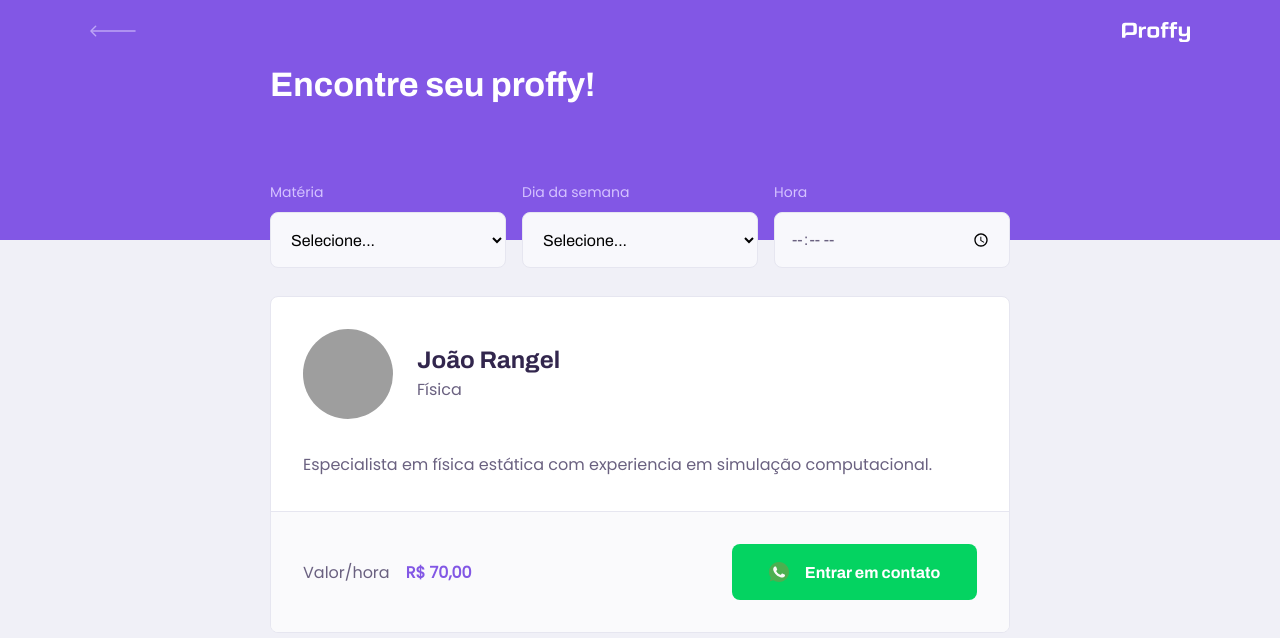
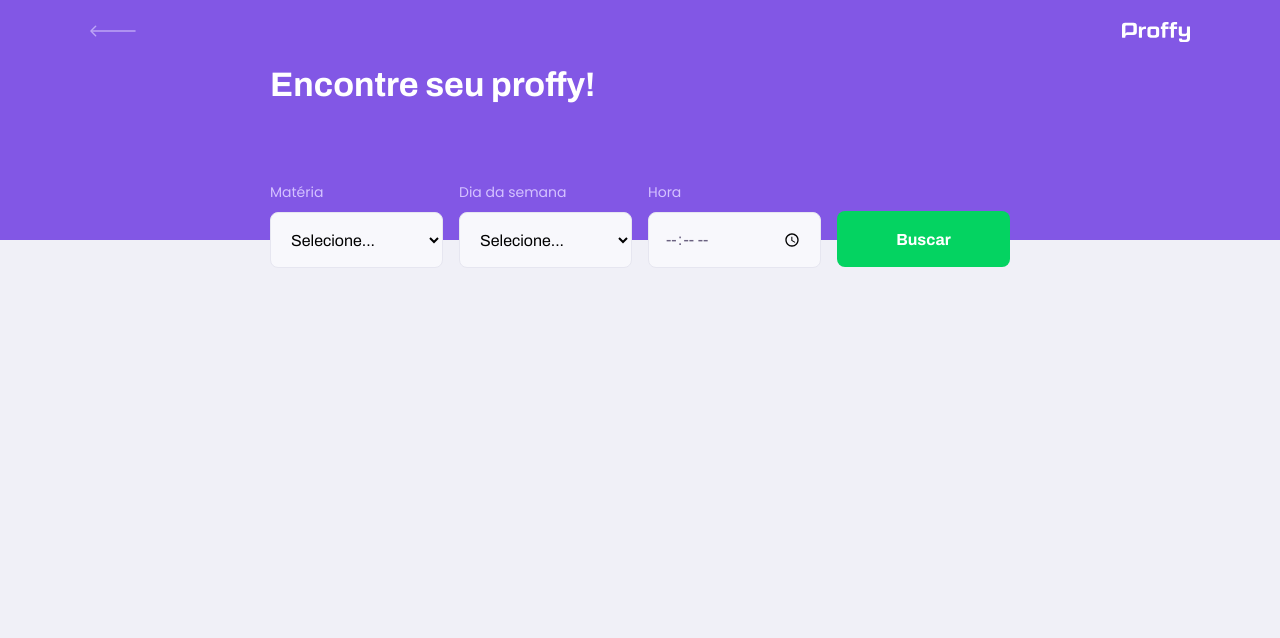
Before and after one commit to Joao-rangel/js-proffy, a React (Create React App) app: page /study in a window 1280 px wide. Shown: the top 638 px of the page. Built offline with nearby package versions, Linux system fonts and the light colour scheme; grey boxes are pictures that could not be loaded.

Commit message:
teacherList add db get filter

```diff
--- a/src/components/Select/styles.css
+++ b/src/components/Select/styles.css
@@ -2,7 +2,8 @@
   position: relative;
 }
 
-.select-block + .select-block { /* todo select-block depois do select-block */
+.select-block + .select-block,
+.select-block + .input-block { /* todo select-block depois do select-block */
   margin-top: 1.4rem;
 }
 
--- a/src/components/TeacherItem/index.tsx
+++ b/src/components/TeacherItem/index.tsx
@@ -4,25 +4,37 @@
 
 import './styles.css'
 
-function TeacherItem() {
+export interface Teacher { /* feita separada para exportar para TeacherList */
+  id: number,
+  subject: string,
+  cost: number,
+  name: string,
+  avatar: string,
+  whatsapp: string,
+  bio: string
+}
+
+interface TeacherItemProps { /* declarar interface para inserir variáveis no DOM */
+  teacher: Teacher
+}
+
+const TeacherItem: React.FC<TeacherItemProps> = ({ teacher }) => {
   return (
     <article className="teacher-item">
       <header>
-      <img src="https://hermes.digitalinnovation.one/users/student/43e38df4-a634-4f5a-a1b3-8376b6f49812.jpg" alt="Joao Rangel"/>
+        <img src={teacher.avatar} alt="Joao Rangel" />
         <div>
-        <strong>João Rangel</strong>
-        <span>Física</span>
+          <strong>{teacher.name}</strong>
+          <span>{teacher.subject}</span>
         </div>
       </header>
 
-    <p>
-      Especialista em física estática com experiencia em simulação computacional.
-    </p>
+      <p>{teacher.bio}</p>
 
       <footer>
         <p>
           Valor/hora
-        <strong>R$ 70,00</strong>
+        <strong>R$ {teacher.cost}</strong>
         </p>
         <button type="button">
           <img src={whatsappIcon} alt="whatsap" />
--- a/src/pages/TeacherForm/index.tsx
+++ b/src/pages/TeacherForm/index.tsx
@@ -7,9 +7,10 @@
 import Textarea from '../../components/Textarea';
 import Select from '../../components/Select';
 
-import './styles.css'
 import api from '../../services/api';
 import { useHistory } from 'react-router-dom';
+
+import './styles.css'
 
 function TeacherForm() { /* declarando itens da agenda dos professores */
   const history = useHistory(); /* permite navegação pelo site com push */
@@ -129,10 +130,10 @@
             </legend>
 
             {scheduleItems.map((scheduleItem, index) => { /* gera as inputs pra cada schedule enviado */
-              return ( /* key obrigatorio */
+              return ( /* key obrigatorio no map */
                 <div key={scheduleItem.week_day + scheduleItem.from} className="schedule-item">
                   <Select
-                    name="week-day"
+                    name="week_day"
                     label="Dia da semana"
                     value={scheduleItem.week_day}
                     onChange={e => setScheduleItemValue(index, 'week_day', e.target.value)}
--- a/src/pages/TeacherList/index.tsx
+++ b/src/pages/TeacherList/index.tsx
@@ -1,20 +1,43 @@
-import React from 'react'
+import React, { useState, FormEvent } from 'react'
 
 import PageHeader from '../../components/PageHeader/'
-import TeacherItem from '../../components/TeacherItem/'
+import TeacherItem, { Teacher } from '../../components/TeacherItem/'
+
+import Input from '../../components/Input'
+import Select from '../../components/Select'
+import api from '../../services/api'
 
 import './styles.css'
-import Input from '../../components/Input'
-import Select from '../../components/Select'
 
 function TeacherList() {
+  const [teacherClasses, setTeacherClasses] = useState([]) /* começa com array nil pois ainda não filtrou nada */
+
+  const [subject, setSubject] = useState('')
+  const [week_day, setWeekDay] = useState('')
+  const [time, setTime] = useState('')
+
+  async function searchTeachers(e: FormEvent) { /* função assincrona (alternativa ao then/catch) */
+    e.preventDefault()
+
+    const response = await api.get('classes', { /* só posso enviar os parâmetros direto em POST e PUT */
+      params: {
+        subject,
+        week_day: Number(week_day),
+        time
+      }
+    })
+    setTeacherClasses(response.data)
+  }
+
   return (
     <div id="page-teacher-list" className="container">
       <PageHeader title="Encontre seu proffy!">
-        <form id="search-teachers">
+        <form id="search-teachers" onSubmit={searchTeachers}>
           <Select
             name="subject"
             label="Matéria"
+            value={subject}
+            onChange={e => { setSubject(e.target.value) }}
             options={[
               { value: 'Física', label: 'Física' },
               { value: 'Química', label: 'Química' },
@@ -27,8 +50,10 @@
           />
 
           <Select
-            name="week-day"
+            name="week_day"
             label="Dia da semana"
+            value={week_day}
+            onChange={e => { setWeekDay(e.target.value) }}
             options={[
               { value: '0', label: 'Domingo' },
               { value: '1', label: 'Segunda-feira' },
@@ -40,12 +65,24 @@
             ]}
           />
 
-          <Input name="time" label="Hora" type="time" />
+          <Input
+            name="time"
+            label="Hora"
+            type="time"
+            value={time}
+            onChange={e => { setTime(e.target.value) }}
+          />
+
+          <button type="submit">
+            Buscar
+            </button>
         </form>
       </PageHeader>
 
       <main>
-        <TeacherItem />
+        {teacherClasses.map((teacher: Teacher) => { /* Teacher foi importado de TeacherItem para usar aqui */
+          return <TeacherItem key={teacher.id} teacher={teacher} />
+        })}
       </main>
     </div>
   )
--- a/src/pages/TeacherList/styles.css
+++ b/src/pages/TeacherList/styles.css
@@ -9,6 +9,27 @@
 
 #search-teachers label {
   color: var(--color-text-in-primary);
+}
+
+#search-teachers button {
+  width: 100%;
+  height: 5.6rem;
+  background: var(--color-secondary);
+  color: var(--color-button-text);
+  border: 0;
+  border-radius: 0.8rem;
+  cursor: pointer;
+  font: 700 1.6rem Archivo;
+  display: flex;
+  align-items: center;
+  justify-content: center;
+  text-decoration: none;
+  transition: background-color 0.2s;
+  margin-top: 3.2rem;
+}
+
+#search-teachers button:hover {
+  background: var(--color-secondary-dark);
 }
 
 #page-teacher-list main {
@@ -23,13 +44,13 @@
 
   #search-teachers {
     display: grid;
-    grid-template-columns: repeat(3, 1fr);
+    grid-template-columns: repeat(4, 1fr);
     column-gap: 16px;
     position: absolute;
     bottom: -28px;
   }
 
-  #search-teachers .input-block + .input-block,
+  #search-teachers .select-block + .input-block,
   #search-teachers .select-block + .select-block { /* todo input-block depois do input-block */
     margin-top: 0;
   }
```
Lines whose indentation alone changed are shown as unchanged.
